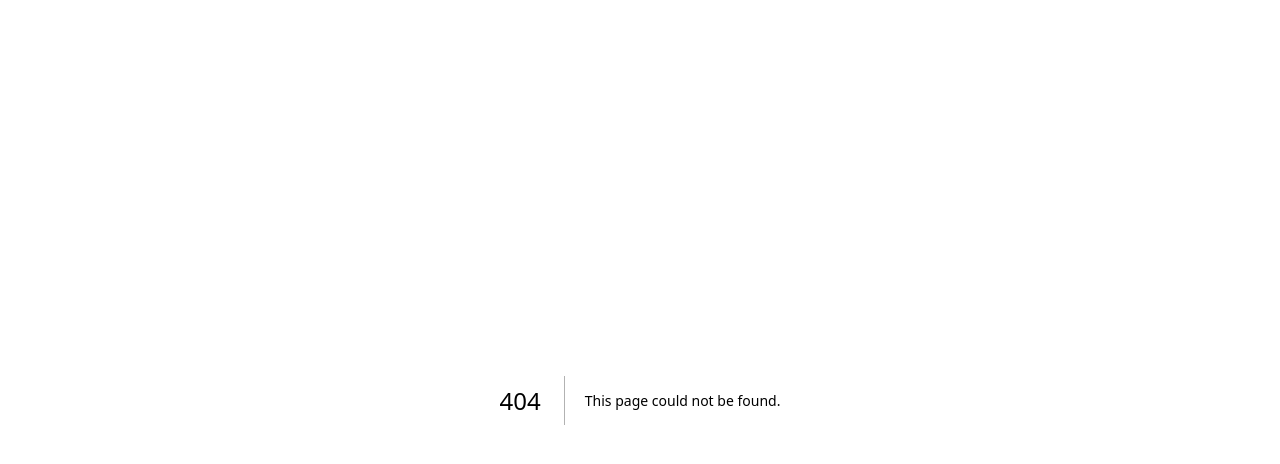
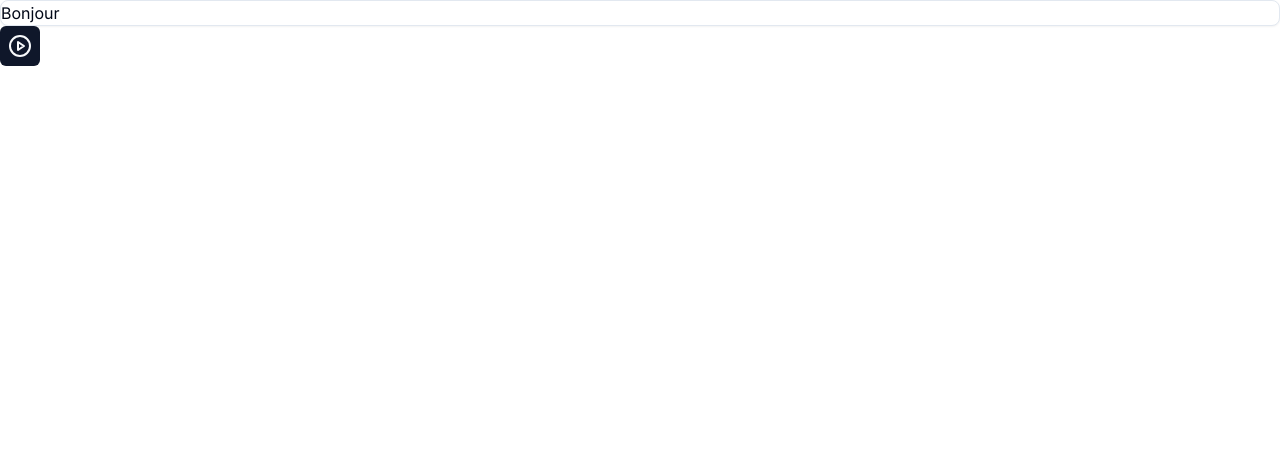
Before and after one commit to Zoya-Anwar/pronounce-it, a Next.js app in the folder frontend/: page /home in a window 1280 px wide. Before the commit this address had no page. Shown: the top 464 px of the page. Built offline with nearby package versions, Linux system fonts and the light colour scheme.

Commit message:
Add card page functionality

```diff
--- /dev/null
+++ b/frontend/app/home/page.tsx
@@ -0,0 +1,42 @@
+"use client";
+import Levels  from "@/components/levels";
+import MicButton from "@/components/mic_button";
+import { Button } from "@/components/ui/button";
+import { Card, CardContent } from "@/components/ui/card";
+import { useState, useEffect } from "react";
+
+export default function Home() {
+  const [returnString, setReturnString] = useState("");
+  const [onLoad, setOnLoad] = useState(true);
+  const [testWord, setTestWord] = useState("");
+
+  async function RefreshWithNewCard() {
+    setTestWord("Au Revoir");
+    setReturnString("");
+  }
+
+  useEffect(() => {
+    //CALL MUTATE FUNC (or get api endpoint) to get a word;
+    setTestWord("Bonjour");
+  }, []);
+
+  return (
+    <div>
+        <Card>
+            {testWord}
+        </Card>
+        <MicButton returningString={setReturnString} word={testWord} />
+        {returnString !!!!!!!!!!!!!!!!!!!!!!!!!!!!!!!!!!!!!!!!!!!!!!!!!!!!!!!!!!!!!!!!!!!!!!!!!!!!!!!!!!!!!!!!!!!!!!!!!!!!!!!!!!!!!!!!!!!!!== "" ?
+        (<div>
+
+        <Card>
+            {returnString}
+        </Card>
+        <Button onClick={async () => {RefreshWithNewCard();}}>
+            Next
+        </Button>
+        </div>
+        ) : null}
+    </div>
+  );
+}
--- a/frontend/app/page.tsx
+++ b/frontend/app/page.tsx
@@ -1,10 +1,11 @@
 "use client";
 import Levels  from "@/components/levels";
 import { Button } from "@/components/ui/button";
+import MicButton from "@/components/mic_button";
 import { Card, CardContent } from "@/components/ui/card";
 import { useState } from "react";
 
-export default function Home() {
+export default function Root() {
   const [show, setShow] = useState(true);
   return (
     <main className="flex min-h-screen flex-col items-center justify-center p-24">
@@ -18,7 +19,8 @@ export default function Home() {
         ) : null}
         {show ? null : (
           <Levels/>
-        )}      </div>
+        )}
+        </div>
     </main>
   );
 }
--- a/frontend/components/mic_button.tsx
+++ b/frontend/components/mic_button.tsx
@@ -1,9 +1,10 @@
 import { PauseCircle, PlayCircle } from "lucide-react";
 import { Button } from "./ui/button";
 import { useState, useRef } from "react";
+// import mutation post
 
 
-const MicButton = () => {
+const MicButton = (props: any) => {
     const [usingMic, setMic] = useState(false);
     let mediaRecorder = useRef<MediaRecorder | null>(null);
     const [audioChunks, setAudioChunks] = useState<any>([]);
@@ -35,10 +36,18 @@ const MicButton = () => {
         mediaRecorder.current!.stream.getAudioTracks()[0].enabled = false;
         mediaRecorder.current!.stop();
         mediaRecorder.current!.onstop = () => {
-            const audioBlob = new Blob(audioChunks, {type: 'audio/webm'});
+            const audioBlob = new Blob(audioChunks, {type: 'audio/wav'});
             const audioUrl = URL.createObjectURL(audioBlob);
             setAudio(audioUrl);
             setAudioChunks([]);
+            var reader = new FileReader();
+            reader.readAsDataURL(audioBlob);
+            reader.onloadend = function() {
+                var base64data = reader.result;
+                console.log(base64data);
+                props.returningString("WILL BE MUTATED!");
+                // MUTATE HERE
+            }
         };
     }
 
@@ -48,7 +57,7 @@ const MicButton = () => {
         { usingMic ? (<PauseCircle/>) : (<PlayCircle/>)}
     </Button>
     {audio ? (
-        <audio controls src={audio}>
+        <audio src={audio}>
         </audio>
     ) : null}
     </>
```
